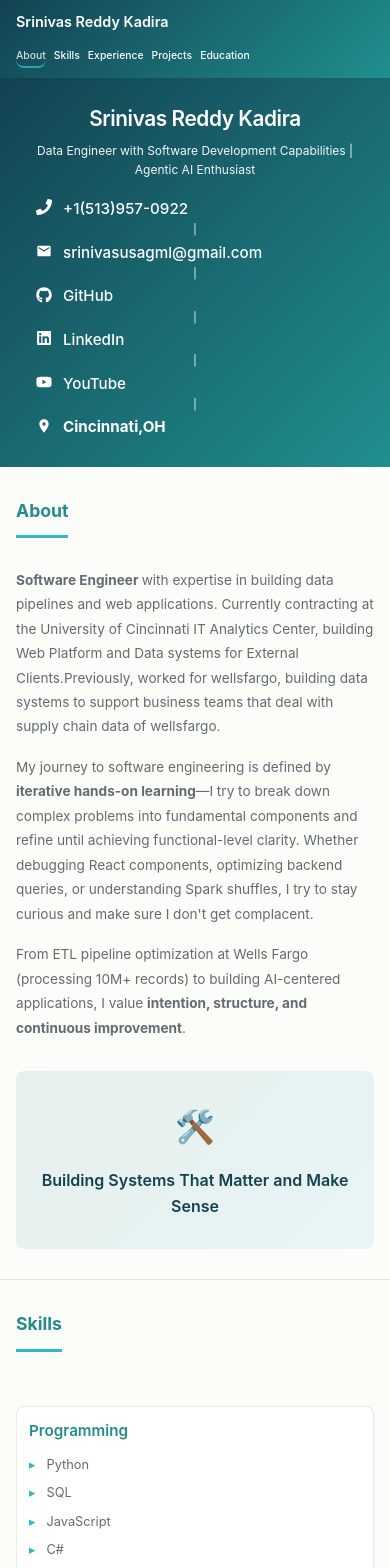
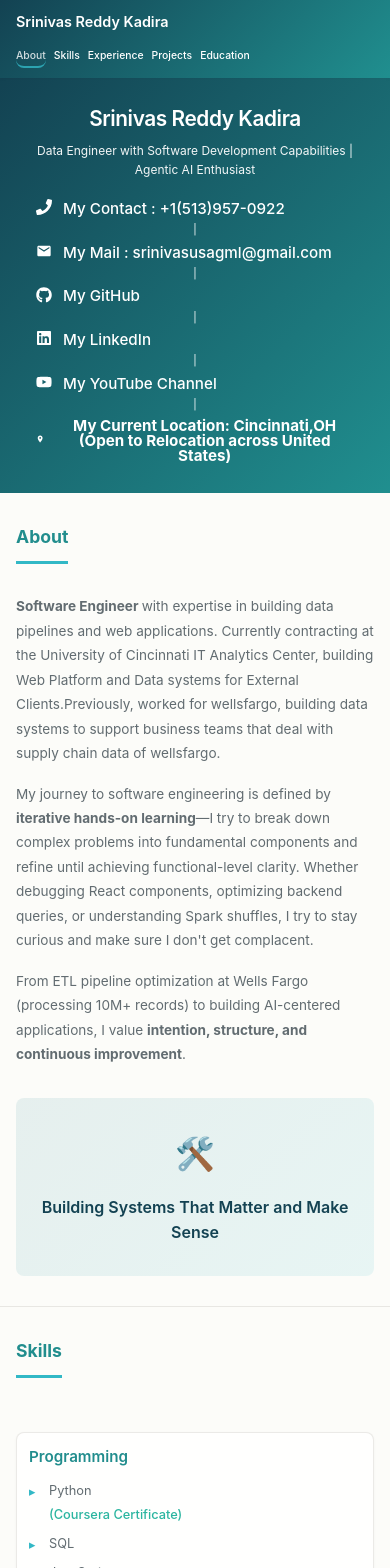
Before and after one commit to SrinivasVssj/My_Portfolio, a React (Vite) app: page / in a window 390 px wide. Shown: the top 1568 px of the page. Built offline with nearby package versions, Linux system fonts and the light colour scheme.

Commit message:
added links beside skills, added laetst projects, refactored css to look graceful, rewritten my details sections to look better

```diff
--- a/src/components/Experience.jsx
+++ b/src/components/Experience.jsx
@@ -4,7 +4,7 @@ const Experience = () => {
   const experiences = [
     {
       date: 'Feb 2025 – Present',
-      title: 'Developer',
+      title: 'Software Engineer',
       company: 'Information Technology Analytics Center – University of Cincinnati',
       description: [
         'Pipeline: Built an end-to-end ADF + Databricks + ADLS Gen2 pipeline ingesting EMR, claims, ICD, and CPT data into a medallion architecture for healthcare RCM analytics',
@@ -20,7 +20,7 @@ const Experience = () => {
     },
     {
       date: 'Aug 2022 – Aug 2024',
-      title: 'Software Engineer (ETL Developer)',
+      title: 'Software Engineer (Data Engineering Focus)',
       company: 'Wells Fargo',
       description: [
         'Designed and maintained ETL pipelines in Microsoft SQL Server processing 10M+ supply-chain records from APIs, flat files, and databases',
--- a/src/components/Hero.jsx
+++ b/src/components/Hero.jsx
@@ -10,34 +10,34 @@ const Hero = () => {
         <div className="hero-contact">
            <div className="contact-item">
             < FaPhone size={16} style={{ verticalAlign: 'middle', marginBottom: '3px',marginRight: '6px' }} />
-          <a href="tel:+15139570922" target="_blank" rel="noopener noreferrer">+1(513)957-0922</a>
+          <a href="tel:+15139570922" target="_blank" rel="noopener noreferrer">My Contact : +1(513)957-0922</a>
           </div>
           <span className="divider">|</span>
           <div className="contact-item">
             <MdEmail  size={16} style={{ verticalAlign: 'middle', marginBottom: '3px',marginRight: '6px' }} />
-          <a href="mailto:srinivasusagml@gmail.com" target="_blank" rel="noopener noreferrer">srinivasusagml@gmail.com</a>
+          <a href="mailto:srinivasusagml@gmail.com" target="_blank" rel="noopener noreferrer">My Mail : srinivasusagml@gmail.com</a>
           </div>
           <span className="divider">|</span>
           <div className="contact-item">
              <FaGithub  size={16} style={{ verticalAlign: 'middle', marginBottom: '3px',marginRight: '6px' }} />
-          <a href="https://github.com/SrinivasVssj" target="_blank" rel="noopener noreferrer">GitHub</a>
+          <a href="https://github.com/SrinivasVssj" target="_blank" rel="noopener noreferrer">My GitHub</a>
           </div>
           <span className="divider">|</span>
           <div className="contact-item">
             <FaLinkedin  size={16} style={{ verticalAlign: 'middle', marginBottom: '3px',marginRight: '6px' }} />
 
-            <a href="https://www.linkedin.com/in/srinivask2001/" target="_blank" rel="noopener noreferrer">LinkedIn</a>
+            <a href="https://www.linkedin.com/in/srinivask2001/" target="_blank" rel="noopener noreferrer">My LinkedIn</a>
           </div>
           <span className="divider">|</span>
           <div className="contact-item">
             <FaYoutube  size={16} style={{ verticalAlign: 'middle', marginBottom: '3px',marginRight: '6px' }} />
 
-            <a href="https://www.youtube.com/@Srinivas-r9s" target="_blank" rel="noopener noreferrer">YouTube</a>
+            <a href="https://www.youtube.com/@Srinivas-r9s" target="_blank" rel="noopener noreferrer">My YouTube Channel</a>
           </div>
           <span className="divider">|</span>
           <div className="contact-item">
         <MdLocationOn  size={16} style={{ verticalAlign: 'middle', marginBottom: '3px', marginRight: '6px' }} />
-          <span ><strong>Cincinnati,OH</strong></span></div>
+          <span ><strong>My Current Location: Cincinnati,OH (Open to Relocation across United States)</strong></span></div>
         </div>
 
       </div>
--- a/src/components/Projects.jsx
+++ b/src/components/Projects.jsx
@@ -3,11 +3,29 @@ import React from 'react';
 const Projects = () => {
   const projects = [
      {
+      title: 'Automation Agent for Indeed Portal',
+      date: 'Mar 2026 - Apr 2026',
+      Label: null,
+      Link: null,
+      description: 'An Automation Agent built using Python Selenium framework that uploads resume in indeed portal daily, scheduled on Github Actions',
+      tech: ['Python', 'Selenium Framework', 'Github Actions', 'Web Automation', 'session handling']
+
+    },
+    {
+      title: 'Automation Agent for Dice Portal',
+      date: 'Mar 2026 - Apr 2026',
+      Label: null,
+      Link: null,
+      description: 'An Automation Agent built using Python Playwright framework that uploads resume in dice portal daily, scheduled on Github Actions',
+      tech: ['Python', 'Playwright Framework', 'Github Actions', 'Web Automation']
+
+    },
+     {
       title: 'Agentic AI on AWS',
-      date: 'Feb 2026 - Present',
+      date: 'Feb 2026 - Apr 2026',
       Label: 'PlayList Link',
       Link: 'https://youtu.be/kdXKU0opF9o?si=3A0r4Kwsf02CcI_h',
-      description: 'Building Agentic AI applications using AWS Bedrock',
+      description: 'Building Agentic AI applications using AWS Serices by learning from a Bootcamp held by a NGO called Become a Solutions Architect run by Senior  Amazon Employees',
       tech: ['Claude 4.5 Sonnet', 'AWS Bedrock', 'JSON', 'AWS Lambda functions', 'Functional Chatbot Testing']
 
     },
@@ -53,7 +71,8 @@ const Projects = () => {
       Link: 'https://github.com/SrinivasVssj/CodenowMiniproject.git',
       description: 'Campus cafeteria web platform with supplier, inventory, and goods tracking. Reduced manual supply chain tracking tasks with secure ACID-compliant transactions.',
       tech: ['Java', 'J2EE', 'JSP', 'MySQL', 'Apache Tomcat']
-    }
+    },
+
   ];
 
   return (
--- a/src/components/Skills.jsx
+++ b/src/components/Skills.jsx
@@ -4,41 +4,98 @@ const Skills = () => {
   const skillCategories = [
     {
       title: 'Programming',
-      items: ['Python', 'SQL', 'JavaScript', 'C#','Java']
+      items: [
+        { name: 'Python', certLink: 'https://drive.google.com/file/d/118J5Op4ABnBdZILx8TJw1558mgzFskf5/view?usp=sharing', certLabel: 'Coursera Certificate' },
+        { name: 'SQL', certLink: null, certLabel: null },
+        { name: 'JavaScript', certLink: null, certLabel: null },
+        { name: 'C#', certLink: 'https://drive.google.com/file/d/1BJd03yM3yeVEpbWG0bzkcO3qMrNCB40d/view?usp=sharing', certLabel: 'Coursera Certificate' },
+        { name: 'Java', certLink: null, certLabel: null }
+      ]
     },
     {
       title: 'Frameworks',
-      items: ['React', 'Streamlit', 'Node.js', 'Express.js', 'J2EE (Jakarta EE)','PySpark']
+      items: [
+        { name: 'React', certLink: null, certLabel: null },
+        { name: 'Streamlit', certLink: null, certLabel: null },
+        { name: 'Node.js', certLink: null, certLabel: null },
+        { name: 'Express.js', certLink: null, certLabel: null },
+        { name: 'J2EE (Jakarta EE)', certLink: null, certLabel: null },
+        { name: 'PySpark', certLink: null, certLabel: null }
+      ]
     },
     {
       title: 'AI & Agentic Design',
-      items: ['Agentic AI Design', 'LLM Hitting (Claude 4.5 Sonnet, Meta Llama 3.2)','Multi Agentic Orchestration','Prompt Design and Engineering for LLMs']
+      items: [
+        { name: 'Agentic AI Design', certLink: 'https://drive.google.com/file/d/1C6XneRatv1e6qcV0pxae0B6kK79vtNIC/view?usp=sharing', certLabel: 'Hugging Face Certificate' },
+        { name: 'Model Context Protocol', certLink: 'https://besa.techcreator.io/badge/srinivasusagml95104/677', certLabel: 'Badge' },
+        { name: 'LLM Hitting (Claude 4.5 Sonnet, Meta Llama 3.2)', certLink: null, certLabel: null },
+        { name: 'Multi Agentic Orchestration', certLink: null, certLabel: null },
+        { name: 'Prompt Design and Engineering for LLMs', certLink: null, certLabel: null }
+      ]
     },
     {
       title: 'Data Engineering',
-      items: ['Data Ingestion Handling','Data Quality Management','Graph Data Modelling','Slowly.Changing.Dimensions 2 (SCD2)', 'Fact/Dimensional Modeling']
+      items: [
+        { name: 'Data Ingestion Handling', certLink: null, certLabel: null },
+        { name: 'Data Quality Management', certLink: null, certLabel: null },
+        { name: 'Graph Data Modelling', certLink: null, certLabel: null },
+        { name: 'Slowly Changing Dimensions 2 (SCD2)', certLink: null, certLabel: null },
+        { name: 'Fact/Dimensional Modeling', certLink: null, certLabel: null }
+      ]
     },
     {
       title: 'Pipeline Design',
-      items: ['IBM Datastage','Azure Data factory', 'Data Build tool (Dbt)']
+      items: [
+        { name: 'IBM Datastage', certLink: null, certLabel: null },
+        { name: 'Azure Data Factory', certLink: null, certLabel: null },
+        { name: 'Data Build Tool (dbt)', certLink: null, certLabel: null }
+      ]
     },
     {
       title: 'Databases',
-      items: ['SQL Server', 'PostgreSQL', 'Oracle DB', 'MySQL', 'MongoDB']
+      items: [
+        { name: 'SQL Server', certLink: null, certLabel: null },
+        { name: 'PostgreSQL', certLink: null, certLabel: null },
+        { name: 'Oracle DB', certLink: null, certLabel: null },
+        { name: 'MySQL', certLink: null, certLabel: null },
+        { name: 'MongoDB', certLink: null, certLabel: null }
+      ]
     },
-     {
+    {
       title: 'Machine Learning',
-      items: ['Scikit-learn', 'Pytorch', 'TensorFlow', 'XGBoost', 'Data Analysis', 'Auto tokenizer', 'Stable Diffusion Model']
+      items: [
+        { name: 'Scikit-learn', certLink: null, certLabel: null },
+        { name: 'PyTorch', certLink: null, certLabel: null },
+        { name: 'TensorFlow', certLink: null, certLabel: null },
+        { name: 'XGBoost', certLink: null, certLabel: null },
+        { name: 'Data Analysis', certLink: null, certLabel: null },
+        { name: 'Auto tokenizer', certLink: null, certLabel: null },
+        { name: 'Stable Diffusion Model', certLink: null, certLabel: null }
+      ]
     },
-
     {
       title: 'Cloud Expertise',
-      items: ['Azure (Certified)', 'AWS Bedrock','AWS Knowledge Bases','AWS Sagemaker','Azure Databricks']
+      items: [
+        { name: 'Azure', certLink: 'https://drive.google.com/file/d/118rKHxDyM0-EFOwZoaIn_Mun2Rg0gkb2/view?usp=sharing', certLabel: 'AZ900 Certification' },
+        { name: 'AWS Bedrock', certLink: null, certLabel: null },
+        { name: 'AWS Knowledge Bases', certLink: null, certLabel: null },
+        { name: 'AWS Sagemaker', certLink: 'https://www.credly.com/badges/be707606-ea3f-4919-a633-6b2a43b981b4/public_url', certLabel: 'Badge' },
+        { name: 'Databricks', certLink: 'https://drive.google.com/file/d/1d6qpi67DqZecuw7kl1OOBoO4fIrahe0U/view?usp=sharing', certLabel: 'Badge' },
+        { name: 'Snowflake', certLink: 'https://achieve.snowflake.com/8e49392f-c7ab-41e6-a237-74f6b87292e0#acc.3aXJscFK', certLabel: 'D.E Essentials Badge' }
+      ]
     },
-
     {
       title: 'Automation & Tools',
-      items: ['Power Automate','Autosys','Google Apps Script','Git/Github', 'Docker', 'CI/CD Design' ]
+      items: [
+        { name: 'Power Automate', certLink: null, certLabel: null },
+        { name: 'Autosys', certLink: null, certLabel: null },
+        { name: 'Google Apps Script', certLink: null, certLabel: null },
+        { name: 'Git/Github', certLink: null, certLabel: null },
+        { name: 'Docker', certLink: null, certLabel: null },
+        { name: 'CI/CD Design', certLink: null, certLabel: null },
+        { name: 'Selenium', certLink: null, certLabel: null },
+        { name: 'Playwright', certLink: null, certLabel: null }
+      ]
     }
   ];
 
@@ -51,7 +108,24 @@ const Skills = () => {
             <h3 className="skill-title">{category.title}</h3>
             <ul className="skill-list">
               {category.items.map((item, i) => (
-                <li key={i}>{item}</li>
+                <li key={i} className="skill-item">
+                  <span className="skill-bullet">▸</span>
+
+                  <span className="skill-name">{item.name}</span>
+
+                  {item.certLink && item.certLabel ? (
+                    <a
+                      href={item.certLink}
+                      target="_blank"
+                      rel="noopener noreferrer"
+                      className="cert-link"
+                    >
+                      ({item.certLabel})
+                    </a>
+                  ) : (
+                    <span className="cert-placeholder"></span>
+                  )}
+                </li>
               ))}
             </ul>
           </div>
--- a/src/styles/App.css
+++ b/src/styles/App.css
@@ -152,6 +152,26 @@ body {
   opacity: 0.7;
 }
 
+.hero-location {
+  font-size: 0.75rem;
+  margin-top: 8px;
+  opacity: 0.9;
+}
+
+.contact-item {
+  display: inline-flex;
+  align-items: center;
+  gap: 5px;
+  color: #ffffff;
+  font-size: 0.95rem;
+  line-height: 1;
+}
+
+.contact-item svg {
+  vertical-align: middle;
+  margin-bottom: 2px;
+}
+
 /* ===== SECTIONS ===== */
 .section {
   width: 100vw;
@@ -212,11 +232,11 @@ body {
 /* ===== SKILLS GRID ===== */
 .skills-grid {
   display: grid;
-  grid-template-columns: repeat(auto-fit, minmax(250px, 1fr));
+  grid-template-columns: repeat(auto-fit, minmax(280px, 1fr));
   gap: 20px;
   margin-top: 24px;
   width: 100%;
-  max-width: 900px;
+  max-width: 1000px;
   margin-left: auto;
   margin-right: auto;
 }
@@ -228,6 +248,7 @@ body {
   padding: 20px;
   box-shadow: var(--shadow-sm);
   transition: all 0.3s;
+  height: 100%;
 }
 
 .skill-card:hover {
@@ -249,16 +270,45 @@ body {
 }
 
 .skill-list li {
-  color: var(--text-light);
-  margin-bottom: 8px;
-  font-size: 0.9rem;
+  list-style: none;
+  margin-bottom: 10px;
 }
 
-.skill-list li:before {
-  content: "▸ ";
+.skill-item {
+  display: grid;
+  grid-template-columns: 14px minmax(0, 1fr) auto;
+  align-items: start;
+  column-gap: 10px;
+}
+
+.skill-bullet {
   color: var(--accent);
   font-weight: bold;
-  margin-right: 8px;
+  line-height: 1.5;
+}
+
+.skill-name {
+  color: var(--text-light);
+  font-size: 0.9rem;
+  line-height: 1.5;
+  min-width: 0;
+  word-break: break-word;
+}
+
+.cert-link {
+  font-size: 0.9rem;
+  color: #2bb5a0;
+  text-decoration: none;
+  white-space: nowrap;
+  align-self: start;
+}
+
+.cert-link:hover {
+  text-decoration: underline;
+}
+
+.cert-placeholder {
+  width: 1px;
 }
 
 /* ===== EXPERIENCE TIMELINE ===== */
@@ -368,12 +418,13 @@ body {
   font-size: 1.1rem;
   font-weight: 600;
 }
+
 .project-meta {
   display: flex;
   align-items: center;
   justify-content: space-between;
 }
-/* ── GitHub / Repo Button ── */
+
 .repo-btn {
   text-decoration: none;
   color: #2bb5a0;
@@ -385,10 +436,12 @@ body {
   white-space: nowrap;
   transition: background 0.2s ease, color 0.2s ease;
 }
+
 .repo-btn:hover {
   background-color: #2bb5a0;
   color: #ffffff;
 }
+
 .project-date {
   font-size: 0.8rem;
   color: var(--accent);
@@ -403,7 +456,8 @@ body {
   font-size: 0.9rem;
   line-height: 1.6;
 }
-.project-description-button{
+
+.project-description-button {
   background: var(--primary);
   color: white;
   padding: 8px 16px;
@@ -415,6 +469,7 @@ body {
   cursor: pointer;
   font-size: 0.85rem;
 }
+
 .tech-tags {
   display: flex;
   flex-wrap: wrap;
@@ -539,7 +594,7 @@ body {
   }
 
   .skills-grid {
-    grid-template-columns: repeat(auto-fit, minmax(220px, 1fr));
+    grid-template-columns: repeat(auto-fit, minmax(260px, 1fr));
   }
 
   .projects-grid {
@@ -609,31 +664,33 @@ body {
     gap: 15px;
   }
 
+  .skill-card {
+    padding: 15px;
+  }
+
+  .skill-item {
+    grid-template-columns: 14px minmax(0, 1fr);
+    row-gap: 2px;
+  }
+
+  .skill-name {
+    font-size: 0.85rem;
+  }
+
+  .cert-link {
+    grid-column: 2;
+    font-size: 0.85rem;
+    white-space: normal;
+  }
+
+  .cert-placeholder {
+    display: none;
+  }
+
   .projects-grid {
     grid-template-columns: 1fr;
     gap: 15px;
   }
-
-  .skill-card {
-    padding: 15px;
-  }
-.hero-location {
-    font-size: 0.75rem;
-    margin-top: 8px;
-    opacity: 0.9;
-  }
-  .contact-item {
-      display: inline-flex;   /* inline-flex instead of flex */
-  align-items: center;
-  gap: 5px;
-  color: #ffffff;
-  font-size: 0.95rem;
-  line-height: 1;
-    }
-    .contact-item svg {
-      vertical-align: middle;
-  margin-bottom: 2px;
-}
 
   .project-card {
     padding: 15px;
@@ -668,7 +725,10 @@ body {
 
 /* ===== MOBILE ===== */
 @media (max-width: 480px) {
-  html, body, #root, .app {
+  html,
+  body,
+  #root,
+  .app {
     width: 100vw;
     overflow-x: hidden;
   }
@@ -746,8 +806,25 @@ body {
     font-size: 0.95rem;
   }
 
-  .skill-list li {
+  .skill-item {
+    grid-template-columns: 12px minmax(0, 1fr);
+    column-gap: 8px;
+  }
+
+  .skill-bullet {
     font-size: 0.8rem;
+  }
+
+  .skill-name {
+    font-size: 0.8rem;
+    line-height: 1.4;
+  }
+
+  .cert-link {
+    grid-column: 2;
+    font-size: 0.8rem;
+    white-space: normal;
+    margin-top: 2px;
   }
 
   .projects-grid {
```
